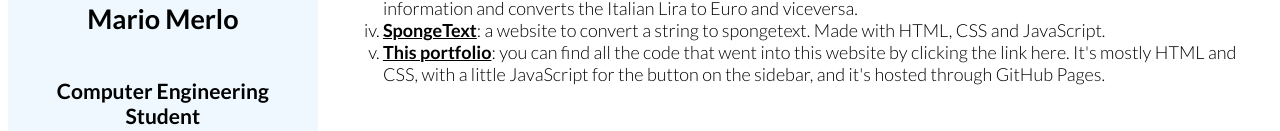
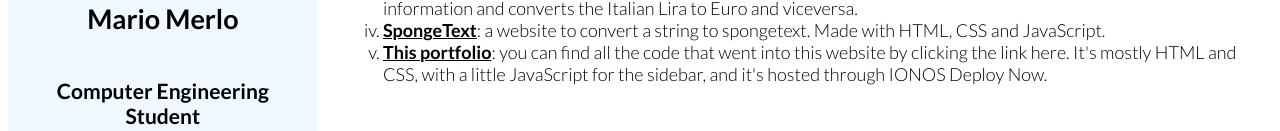
Before and after one commit to MrVideo/mariomerlo.me, a plain HTML site: page index.html in a window 1280 px wide. Shown: the part 443-574 px from the top of the page. Drawn offline with Linux system fonts and the light colour scheme.

Commit message:
Changed info about the site

```diff
--- a/index.html
+++ b/index.html
@@ -73,7 +73,7 @@
                             <li><b><a href="https://github.com/MrVideo/Spongebot" target="_blank">Spongebot Squarepants</a></b>: a Discord bot made with Python and the discord.py library to convert a string to spongetext.</li>
                             <li><b><a href="https://github.com/MrVideo/InflationCalculator" target="_blank">Inflation Calculator</a></b>: a Python script that uses pandas to create a DataFrame from a .csv file containing inflation information and converts the Italian Lira to Euro and viceversa.</li>
                             <li><b><a href="https://github.com/MrVideo/SpongeText" target="_blank">SpongeText</a></b>: a website to convert a string to spongetext. Made with HTML, CSS and JavaScript.</li>
-                            <li><b><a href="https://github.com/MrVideo/mrvideo.github.io" target="_blank">This portfolio</a></b>: you can find all the code that went into this website by clicking the link here. It's mostly HTML and CSS, with a little JavaScript for the button on the sidebar, and it's hosted through GitHub Pages.</li>
+                            <li><b><a href="https://github.com/MrVideo/mariomerlo.me" target="_blank">This portfolio</a></b>: you can find all the code that went into this website by clicking the link here. It's mostly HTML and CSS, with a little JavaScript for the sidebar, and it's hosted through IONOS Deploy Now.</li>
                         </ul>
                 </div>
 
```
